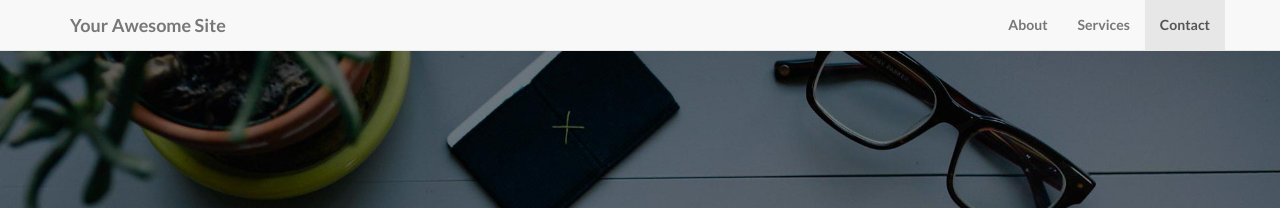
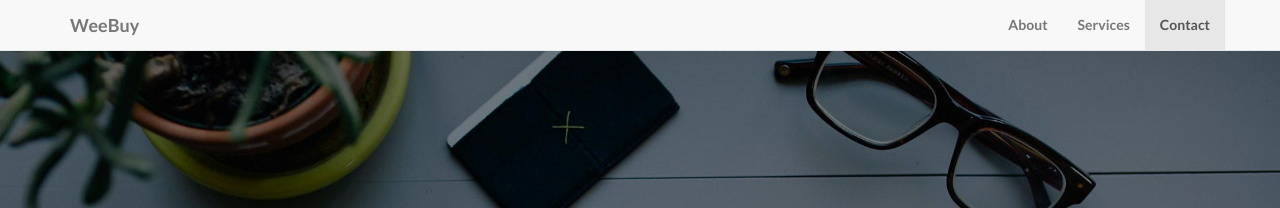
Before and after one commit to rahul-das/rahul-das.github.io, a Jekyll site: the page built from index.html, in a window 1280 px wide. Shown: the top 208 px of the page. Built offline with Jekyll 4.4.1, drawn with Linux system fonts in a browser that asks for light colours.

Commit message:
config changes

```diff
--- a/_config.yml
+++ b/_config.yml
@@ -3,7 +3,7 @@
 # ----------------------- #
 
 url: http://yoursite.com
-title: Your Awesome Site
+title: WeeBuy
 email: your-email@domain.com
 author: Your Name
 description: > # "Write an awesome description for your new site here.
```
